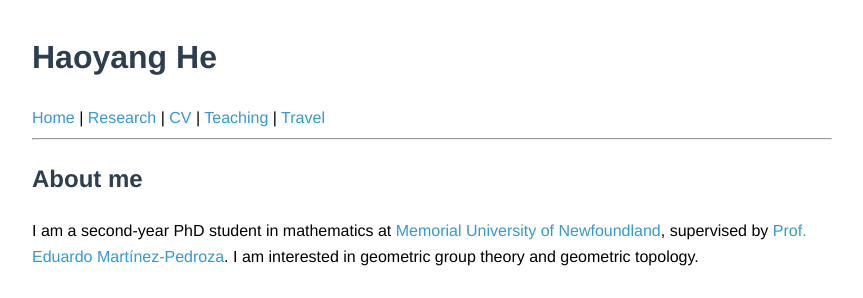
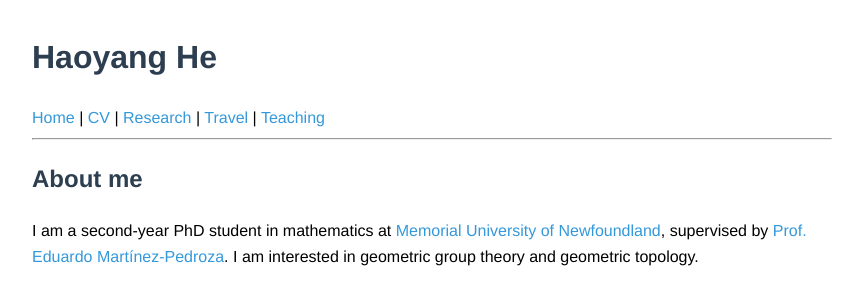
Before and after one commit to haoyang-he/haoyang-he.github.io, a Jekyll site: the page built from index.md, in a window 1280 px wide. Shown: the top 298 px of the page, without its empty margins (208-1071 px from the left). Built offline with Jekyll 4.4.1, drawn with Linux system fonts in a browser that asks for light colours.

```diff
--- a/_includes/header.html
+++ b/_includes/header.html
@@ -2,10 +2,10 @@
   <h1>{{ site.title }}</h1>
   <nav>
     <a href="{{ "/" | relative_url }}">Home</a> |
+    <a href="{{ "/cv" | relative_url }}">CV</a> |
     <a href="{{ "/research" | relative_url }}">Research</a> |
-    <a href="{{ "/cv" | relative_url }}">CV</a> |
-    <a href="{{ "/teaching" | relative_url }}">Teaching</a> |
-    <a href="{{ "/travel" | relative_url }}">Travel</a>
+    <a href="{{ "/travel" | relative_url }}">Travel</a> |
+    <a href="{{ "/teaching" | relative_url }}">Teaching</a>
   </nav>
 </header>
 <hr>
```
